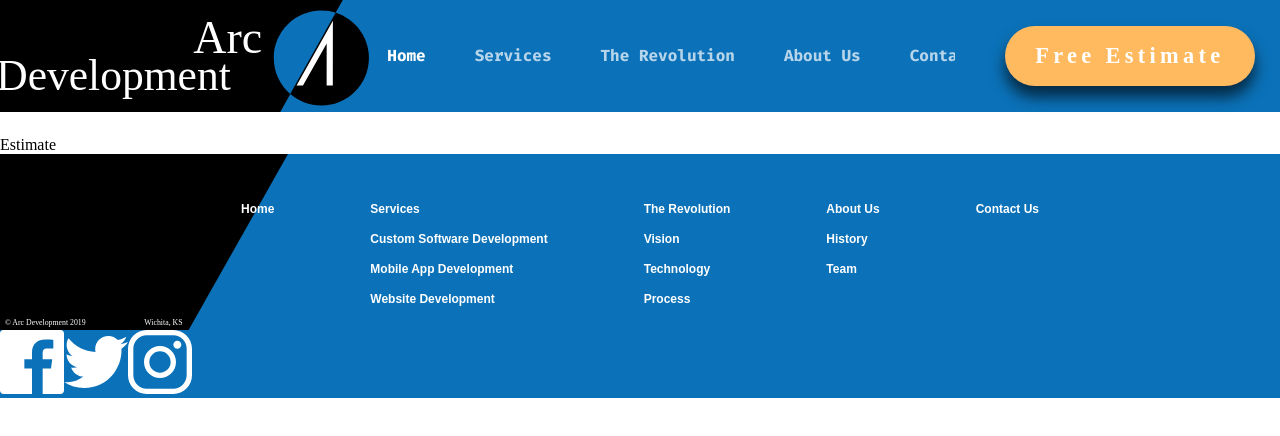
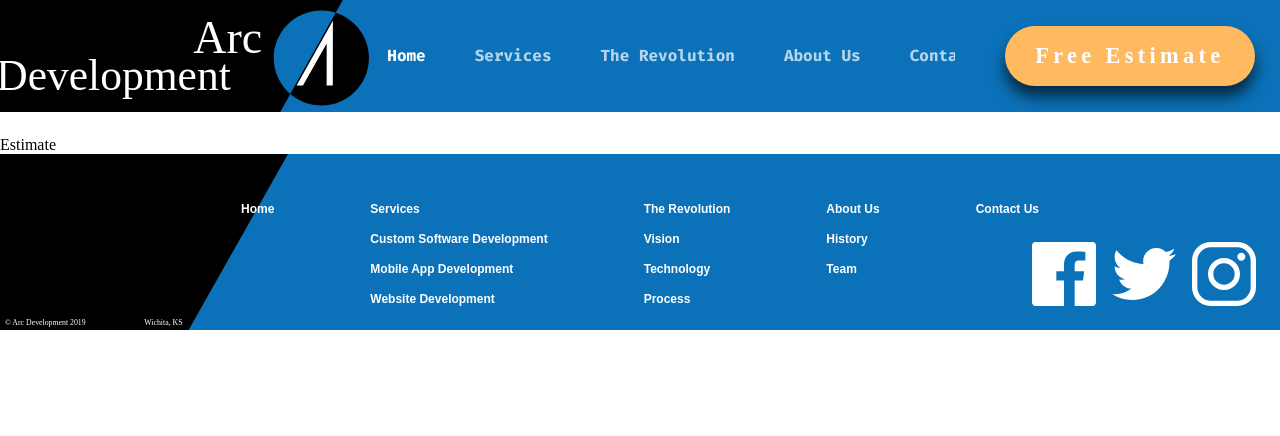
Before and after one commit to mcccarthy/arcDevelopment, a React (Create React App) app: page /estimate in a window 1280 px wide. Shown: the top 436 px of the page. Built offline with nearby package versions, Linux system fonts and the light colour scheme.

Commit message:
finished footer

```diff
--- a/src/components/ui/Footer.js
+++ b/src/components/ui/Footer.js
@@ -45,6 +45,18 @@ const useStyles = makeStyles(theme => ({
 		[theme.breakpoints.down('xs')]: {
 			height: '2.5em',
 			width: '2.5em',
+			[theme.breakpoints.down('xs')]: {
+				height: '2.5em',
+				width: '2.5em',
+			},
+		},
+	},
+	socialContainer: {
+		position: 'absolute',
+		marginTop: '-6em',
+		right: '1.5em',
+		[theme.breakpoints.down('xs')]: {
+			right: '0.6em',
 		},
 	},
 }));
@@ -210,7 +222,7 @@ export default function Footer(props) {
 
 			<img src={footerAdornment} className={classes.adornment} alt='footer image' />
 
-			<Grid container>
+			<Grid container spacing={2} justify='flex-end' className={classes.socialContainer}>
 				<Grid item component={'a'} href='https://www.facebook.com' rel='noopener noreferrer' target='_blank'>
 					<img alt='facebook logo' src={facebook} className={classes.icon} />
 				</Grid>
```
